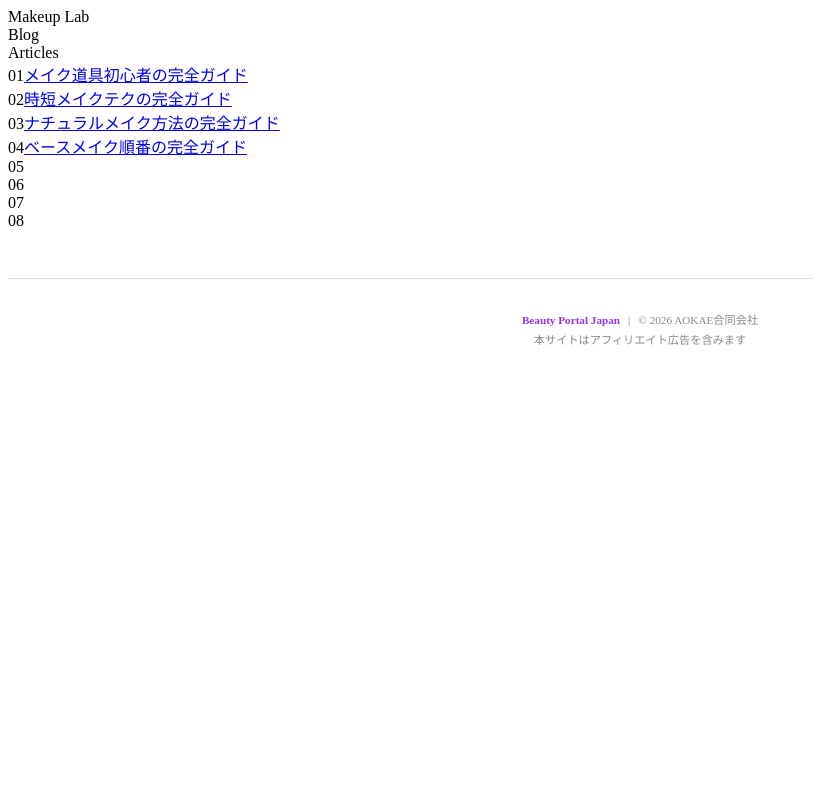
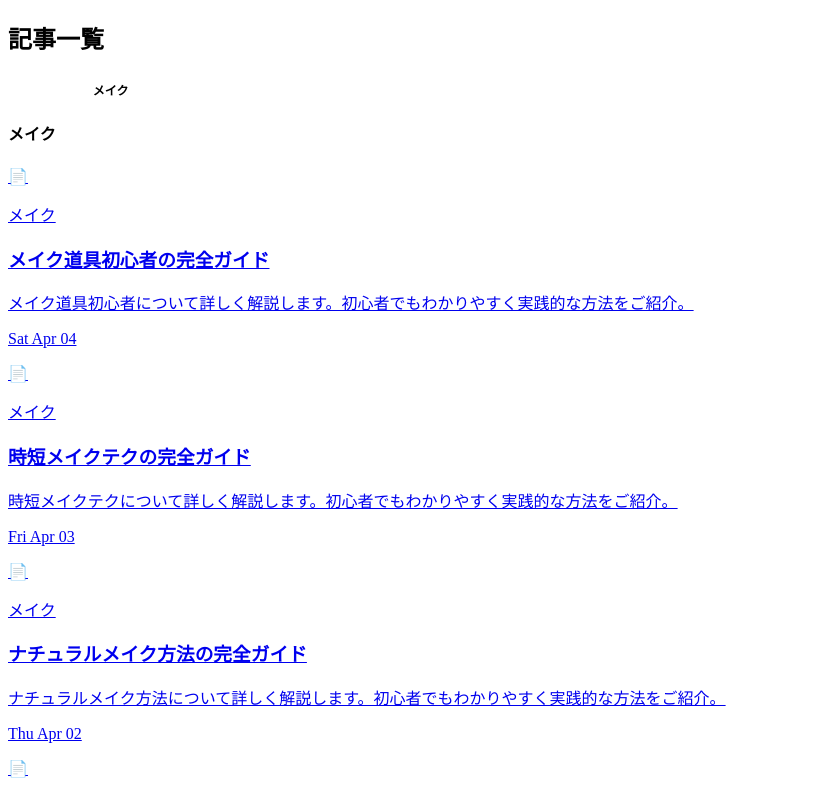
Before and after one commit to okuwabara07-gif/makeup-lab-jp, a Next.js app: page /blog in a window 1280 px wide. Shown: the top 798 px of the page, without its empty margins (0-813 px from the left). Built offline with nearby package versions, Linux system fonts and the light colour scheme.

Commit message:
feat: ブログ一覧カテゴリ別内部リンク強化

```diff
--- a/app/blog/page.tsx
+++ b/app/blog/page.tsx
@@ -2,30 +2,70 @@ import Link from 'next/link'
 import { getAllPosts } from '@/lib/posts'
 
 export default function BlogPage() {
-  const posts = getAllPosts()
+  const allPosts = getAllPosts()
+  const genres = Array.from(new Set(allPosts.map((p: any) => p.genre).filter(Boolean))) as string[]
+
   return (
-    <main>
-      <header className="site-header">
-        <div className="site-title">Makeup Lab</div>
-        <div className="site-subtitle">Blog</div>
-      </header>
-      <main>
-        <div className="section-label">Articles</div>
-        {posts.length === 0 ? (
-          <p style={{color:'var(--text-secondary)', fontSize:'0.85rem', padding:'2rem 0'}}>
-            記事準備中です。
-          </p>
-        ) : (
-          <div className="article-list">
-            {posts.map((post, i) => (
-              <div key={post.slug} className="article-item">
-                <span className="article-num">{String(i+1).padStart(2,'0')}</span>
-                <Link href={`/blog/${post.slug}`} className="article-link">{post.title}</Link>
-              </div>
+    <div className="container">
+
+      {/* カテゴリナビ - 内部リンク群 */}
+      <section className="section">
+        <h1 className="section-title">記事一覧</h1>
+        <div style={{display:'flex',flexWrap:'wrap',gap:'8px',margin:'1rem 0'}}>
+          <Link href="/blog" style={{padding:'6px 14px',background:'var(--primary)',color:'white',borderRadius:'20px',textDecoration:'none',fontSize:'0.75rem',fontWeight:700}}>
+            すべて
+          </Link>
+          {genres.map(genre => (
+            <Link key={genre} href={'/blog?genre='+encodeURIComponent(genre)}
+              style={{padding:'6px 14px',background:'var(--card)',color:'var(--text)',borderRadius:'20px',textDecoration:'none',fontSize:'0.75rem',border:'1px solid var(--secondary)',fontWeight:600}}>
+              {genre}
+            </Link>
+          ))}
+        </div>
+      </section>
+
+      {/* カテゴリ別セクション表示 */}
+      {genres.length > 0 ? genres.map(genre => {
+        const genrePosts = allPosts.filter((p: any) => p.genre === genre).slice(0, 6)
+        if (genrePosts.length === 0) return null
+        return (
+          <section key={genre} className="section">
+            <h2 style={{fontSize:'1rem',fontWeight:700,color:'var(--accent)',marginBottom:'1rem',paddingBottom:'6px',borderBottom:'2px solid var(--primary)'}}>
+              {genre}
+            </h2>
+            <div className="post-grid">
+              {genrePosts.map((post: any) => (
+                <Link key={post.slug} href={'/blog/'+post.slug} className="post-card">
+                  <div className="post-card-thumb">📄</div>
+                  <div className="post-card-body">
+                    <p className="post-card-genre">{post.genre}</p>
+                    <h3 className="post-card-title">{post.title}</h3>
+                    <p className="post-card-excerpt">{post.excerpt}</p>
+                    <p className="post-card-date">{post.date}</p>
+                  </div>
+                </Link>
+              ))}
+            </div>
+          </section>
+        )
+      }) : (
+        <section className="section">
+          <div className="post-grid">
+            {allPosts.map((post: any) => (
+              <Link key={post.slug} href={'/blog/'+post.slug} className="post-card">
+                <div className="post-card-thumb">📄</div>
+                <div className="post-card-body">
+                  <p className="post-card-genre">{post.genre}</p>
+                  <h3 className="post-card-title">{post.title}</h3>
+                  <p className="post-card-excerpt">{post.excerpt}</p>
+                  <p className="post-card-date">{post.date}</p>
+                </div>
+              </Link>
             ))}
           </div>
-        )}
-      </main>
-    </main>
+        </section>
+      )}
+
+    </div>
   )
 }
```
